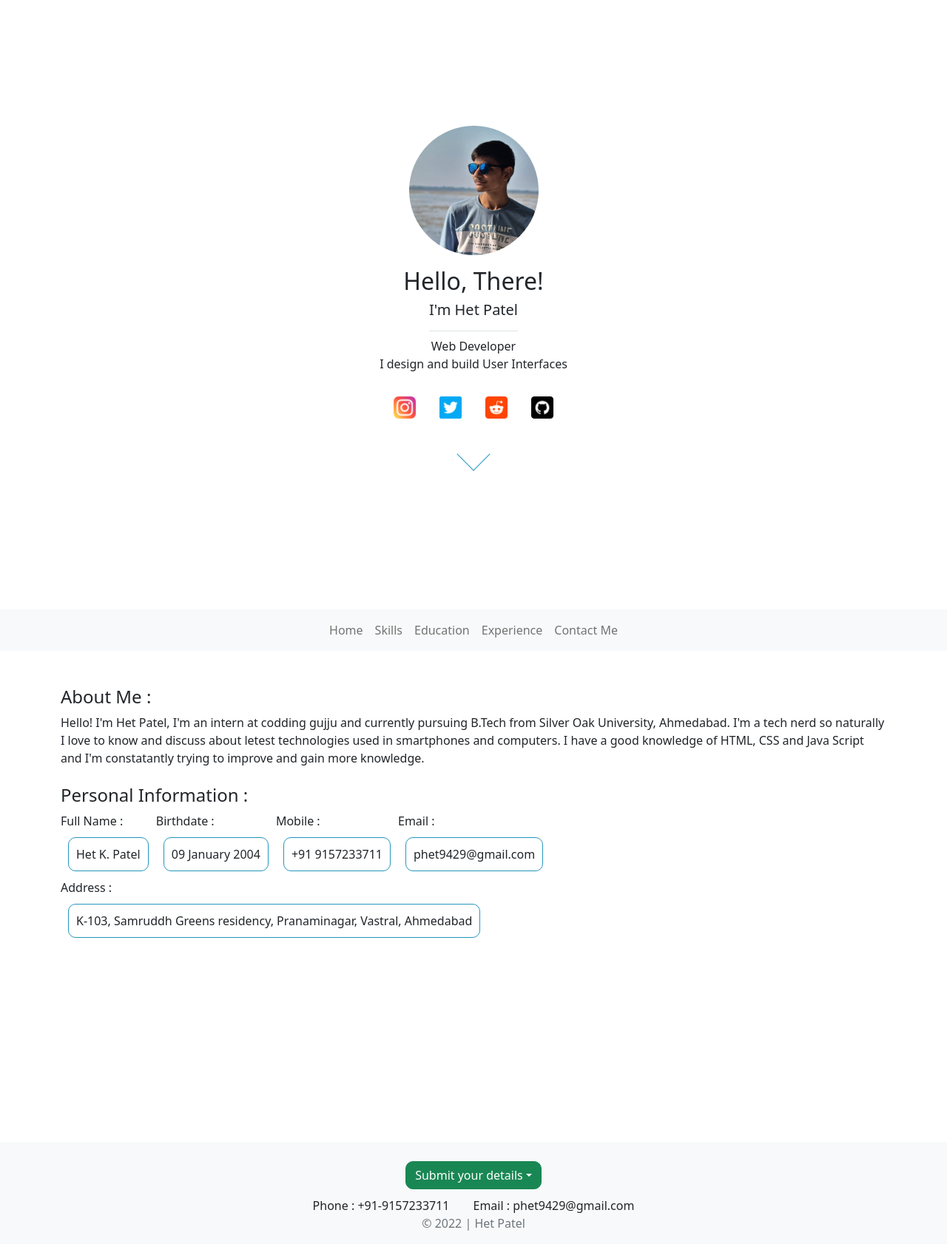
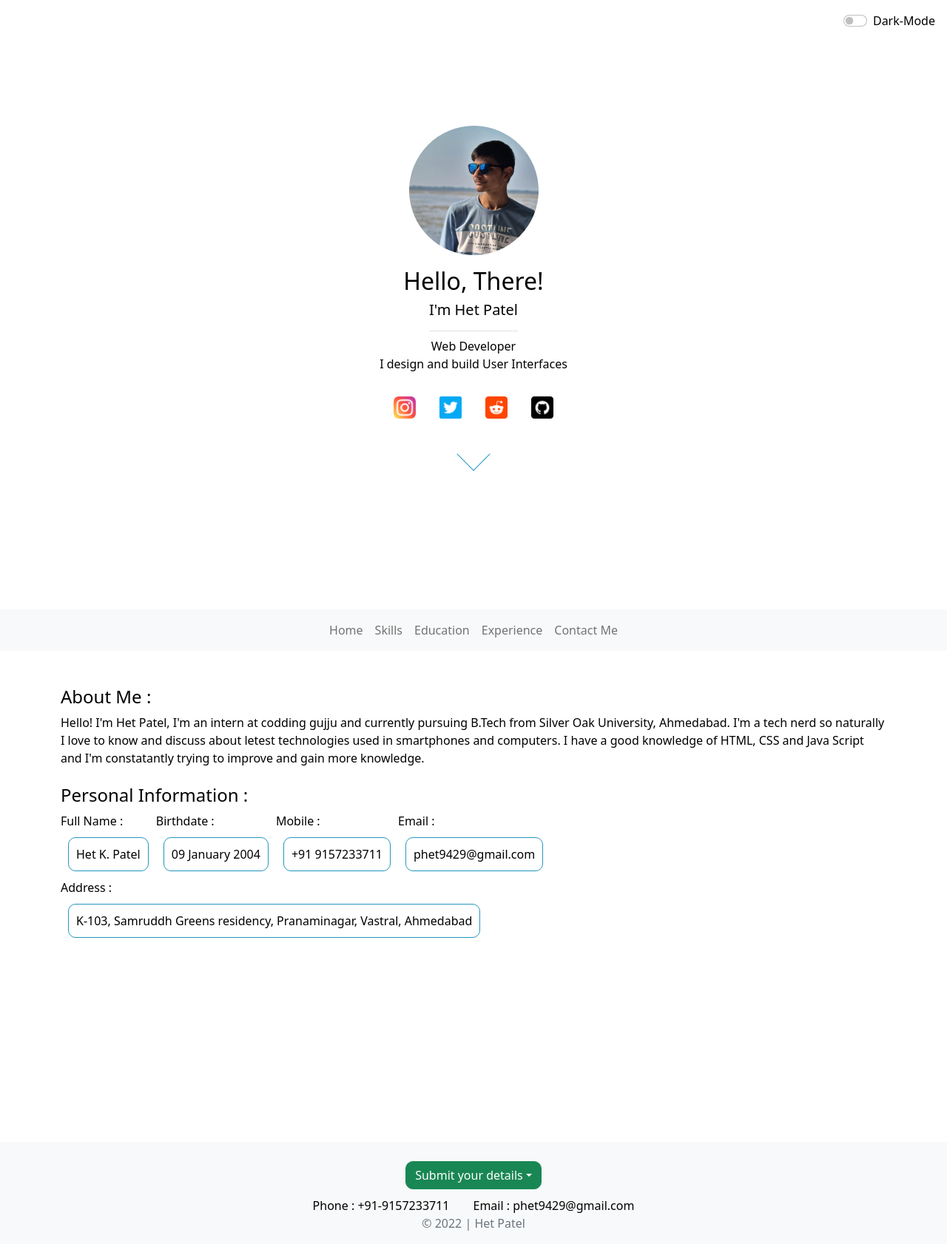
Before and after one commit to Het-Patel69/my-protfolio-using-react, a React (Create React App) app: page / in a window 1280 px wide. Shown: the whole page at 74% size. Built offline with nearby package versions, Linux system fonts and the light colour scheme.

Commit message:
darkmode

```diff
--- a/public/index.html
+++ b/public/index.html
@@ -24,7 +24,7 @@
       work correctly both with client-side routing and a non-root public URL.
       Learn how to configure a non-root public URL by running `npm run build`.
     -->
-    <title>Het's Personal Protfolio</title>
+    <title>Het's Personal Portfolio</title>
   </head>
   <body>
     <noscript>You need to enable JavaScript to run this app.</noscript>
--- a/src/App.js
+++ b/src/App.js
@@ -5,13 +5,24 @@ import Experience from "./pages/Experience";
 import Home from "./pages/Home";
 import Skills from "./pages/Skills";
 import About from "./pages/About";
+import { useState } from 'react'
 
 function App() {
+  const [mode, setMode] = useState('light');
+
+    const toggleMode = () => {
+      if (mode === 'light') {
+        setMode('dark');
+      }
+      else {
+        setMode('light');
+      }
+    }
   return (
     <BrowserRouter>
       <Routes>
-        <Route path="/" element={<Layout />}>
-          <Route path="/" element={<Home />} />
+        <Route path="/" element={<Layout mode={mode} toggleMode={toggleMode}/>}>
+          <Route path="/" element={<Home mode={mode}/>} />
           <Route path="/experience" element={<Experience />} />
           <Route path="/education" element={<Education />} />
           <Route path="/Skills" element={<Skills />} />
--- a/src/componants/Footer.js
+++ b/src/componants/Footer.js
@@ -1,8 +1,8 @@
 import { Link } from "react-router-dom";
 import { Dropdown, Form, Button, FloatingLabel } from "react-bootstrap"
-function Footer() {
+function Footer(props) {
     return (
-        <div className="container-fluid bg-light p-3">
+        <div className={`container-fluid bg-${props.mode} p-3 ${props.mode}`}>
             <div id="form">
                 <Dropdown>
                     <div className="d-flex justify-content-center">
--- a/src/componants/Header.js
+++ b/src/componants/Header.js
@@ -2,24 +2,24 @@ import { Container, Nav, Navbar, NavDropdown, Form } from "react-bootstrap";
 import { Link } from "react-router-dom";
 // import logo from '../image/logo.jpg';
 import avtar from "../image/self.jpeg";
-import insta from "../Icons/instagram.png"
-import twitter from "../Icons/twitter.png"
-import reddit from "../Icons/reddit.png"
-import github from "../Icons/github.png"
+import insta from "../Icons/instagram.png";
+import twitter from "../Icons/twitter.png";
+import reddit from "../Icons/reddit.png";
+import github from "../Icons/github.png";
 
-function Header() {
+function Header(props) {
     return (
-        <div>
-            {/* <div id="darkmode">
+        <div className={`${props.mode}`}>
+            <div id="darkmode">
                 <form>
                     <Form.Check
                         type="switch"
                         id="custom-switch"
                         label="Dark-Mode"
-                        onClick={changemode}
+                        onClick={props.toggleMode}
                     />
                 </form>
-            </div> */}
+            </div>
             <div id="header_full" className="d-flex flex-column align-items-center">
                 <img id="self_img" src={avtar} width={175} alt="Het Patel" />
                 <h2 className="pt-3">Hello, There!</h2>
@@ -46,8 +46,8 @@ function Header() {
                     </div>
                 </a>
             </div>
-            <div className="navbarC my-4">
-                <Navbar id="menu" bg="light">
+            <div className="navbarC mt-4 pb-4">
+                <Navbar id="menu"  bg={props.mode} variant={props.mode}>
                     {/* <Container> */}
                     {/* <Navbar.Brand as={Link} to={'/'} className='ms-2'>
                     <img src={logo} width={25} alt="logo" />Het Patel
--- a/src/componants/Layout.js
+++ b/src/componants/Layout.js
@@ -2,13 +2,14 @@ import React from "react";
 import { Outlet } from "react-router-dom";
 import Footer from "./Footer";
 import Header from "./Header";
+import { useState } from 'react'
 
-function Layout() {
+function Layout(props) {
     return (
         <React.Fragment>
-            <Header />
-            <Outlet />
-            <Footer />
+            <Header mode={props.mode} toggleMode={props.toggleMode}/>
+            <Outlet mode={props.mode}/>
+            <Footer mode={props.mode}/>
         </React.Fragment>
     );
 }
--- a/src/index.css
+++ b/src/index.css
@@ -13,6 +13,9 @@ body {
   position: absolute;
   right: 1rem;
   top: 1rem;
+}
+.form-switch .form-check-input{
+  border-radius: 1em;
 }
 #inner_about{
   display: flex;
--- a/src/index.js
+++ b/src/index.js
@@ -4,6 +4,7 @@ import App from './App';
 import reportWebVitals from './reportWebVitals';
 import './custom.scss';
 import './index.css';
+import "./togglemode.css"
 
 const root = ReactDOM.createRoot(document.getElementById('root'));
 root.render(
--- a/src/pages/Home.js
+++ b/src/pages/Home.js
@@ -1,14 +1,14 @@
 import React from "react";
 
-function Home() {
+function Home(props) {
     return (
-        <div className="min-h-screen">
+        <div className={`min-h-screen ${props.mode}`}>
             <div className="container">
                 <div className="pt-4 mb-4">
                     <h4>About Me :</h4>
                     <p>Hello! I'm Het Patel, I'm an intern at codding gujju and currently pursuing B.Tech from Silver Oak University, Ahmedabad. I'm a tech nerd so naturally I love to know and discuss about letest technologies used in smartphones and computers. I have a good knowledge of HTML, CSS and Java Script and I'm constatantly trying to improve and gain more knowledge.</p>
                 </div>
-                <div className="my-4">
+                <div className="mt-4 pb-4">
                     <h4>Personal Information :</h4>
                     <div id="inner_about">
                         <div>
```
